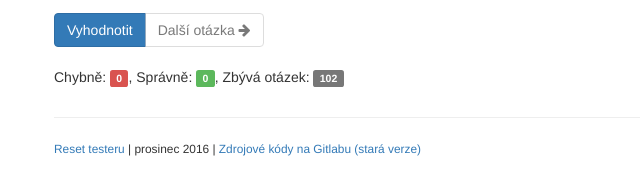
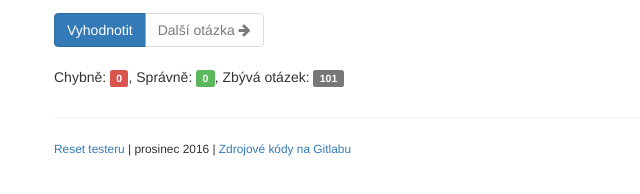
Before and after one commit to AlesSrsen/kop-tester, a plain HTML site: page index.html in a window 1280 px wide. Shown: the part 178-372 px from the top of the page, 16-656 px from the left. Drawn offline with nearby package versions, Linux system fonts and the light colour scheme; some packages are replaced by stand-ins of ours.

Commit message:
uprava otazek

```diff
--- a/index.html
+++ b/index.html
@@ -149,8 +149,8 @@
                         |
                         prosinec 2016
                         |
-                        <a href="https://gitlab.com/turimenrat/paa-tester-2" target="_blank">
-                            Zdrojové kódy na Gitlabu (stará verze)
+                        <a href="https://gitlab.com/novacto3/paa-tester-2" target="_blank">
+                            Zdrojové kódy na Gitlabu
                         </a>
                     </small>
                 </p>
--- a/scripts/app.js
+++ b/scripts/app.js
@@ -73,7 +73,7 @@
 
             $scope.questionText = questions.otazka;
 
-            if(questions.note) {
+            if (questions.note) {
                 $scope.note = questions.note;
             } else {
                 $scope.note = "";
@@ -142,8 +142,8 @@
         };
 
         $scope.nextWrong = function () {
+            OTAZKY = shuffleArray(OTAZKY);
             OTAZKY.push(tmpQQ);
-            OTAZKY = shuffleArray(OTAZKY);
 
             $scope.totalErrors++;
             $scope.next();
--- a/scripts/otazky.js
+++ b/scripts/otazky.js
@@ -432,14 +432,6 @@ otazky.push({
 });
 
 otazky.push({
-    otazka: "Jakým způsobem lze dokázat, že daný problém nepatří do NPC?",
-    odpoved: "Dokážu, že patří do P (dokážu vyřešit na deterministickém turingově stroji v polynomiálním čase)<br>"+
-            "Dokážu, že není v NP (dokážu vyřešit na nedeterministickém turingově stroji v polynomiálním čase)<br>"+
-            "Problém není převoditelný na SAT.",
-    note: "Všechny problémy v NPC jsou navzájem ekvivalentní a tedy musejí být převoditelné na SAT."
-});
-
-otazky.push({
     otazka: "Popište graf stavového prostoru pro problém obchodního cestujícího (TSP). Co jsou uzly v tomto grafu, co hrany?",
     odpoved: "Uzly - volba Hamiltonovy kružnice (obecně podgraf grafu s městy)<br>Hrany - Operace přechodu mezi těmito kružnicemi (dvojitá záměna uzlů…)"
 });
@@ -547,7 +539,7 @@ otazky.push({
 
 otazky.push({
     otazka: "Co jsou to greedy algoritmy?",
-    odpoved: "Algoritmus v každém svém kroku vybírá lokální optimum, přičemž existuje šance, že takto nalezne optimum globální. Příklad: Heuristika cena/váha u problému batohu. "
+    odpoved: "Algoritmus v každém svém kroku vybírá lokální optimum, přičemž existuje šance, že takto nalezne optimum globální. Nevrací se do již navštívených stavů. Příklad: Heuristika cena/váha u problému batohu. "
 });
 
 
```
